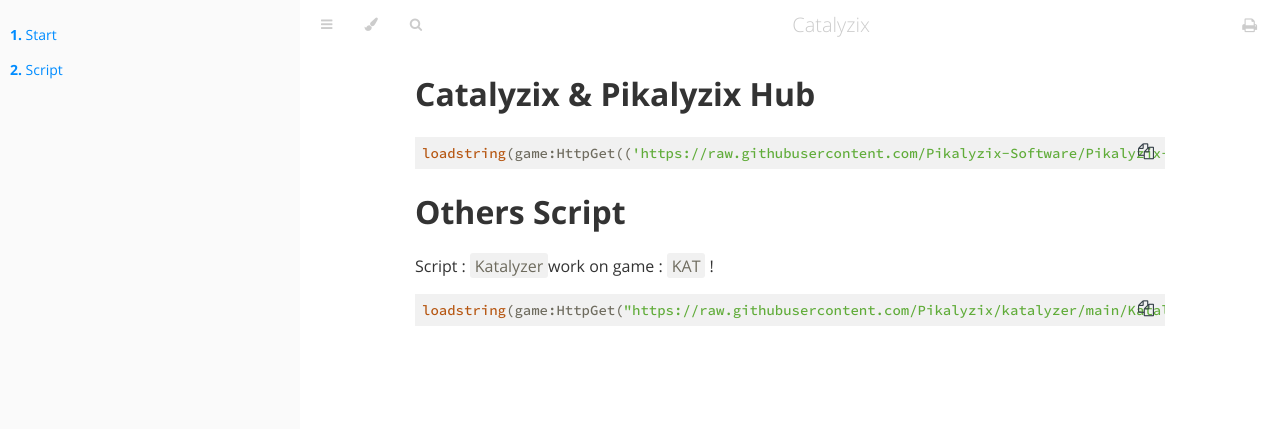
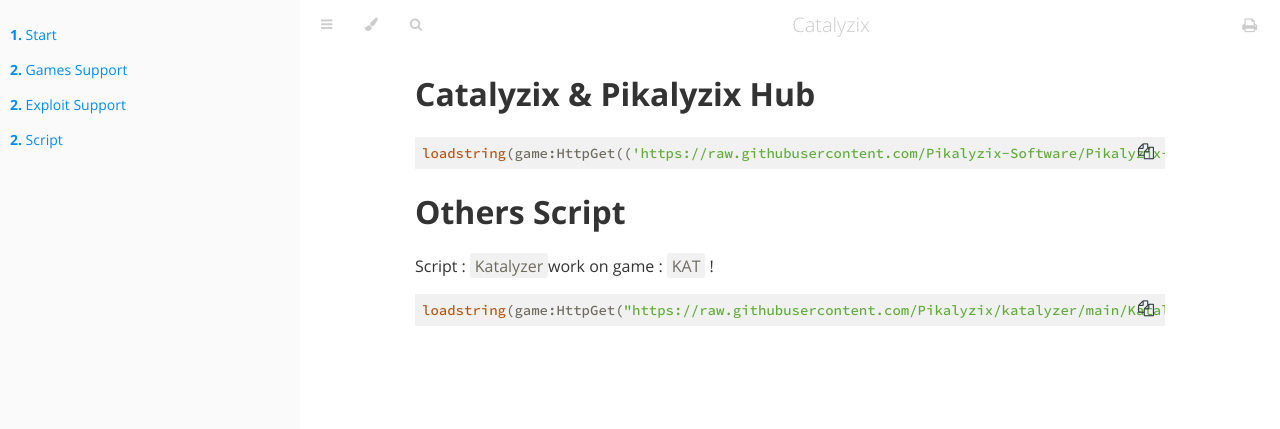
Before and after one commit to Pikalyzix-Software/site, a plain HTML site: page getscript.html in a window 1280 px wide. Drawn offline with Linux system fonts and the light colour scheme.

Commit message:
Update getscript.html

```diff
--- a/getscript.html
+++ b/getscript.html
@@ -94,6 +94,8 @@
         <nav id="sidebar" class="sidebar" aria-label="Table of contents">
             <div class="sidebar-scrollbox">
                 <ol class="chapter"><li class="chapter-item expanded "><a href="index.html" class="active"><strong aria-hidden="true">1.</strong> Start</a></li></ol>
+                <ol class="chapter"><li class="chapter-item expanded "><a href="gamesupport.html" class="active"><strong aria-hidden="true">2.</strong> Games Support</a></li></ol>
+                <ol class="chapter"><li class="chapter-item expanded "><a href="exploitsupport.html" class="active"><strong aria-hidden="true">2.</strong> Exploit Support</a></li></ol>
                 <ol class="chapter"><li class="chapter-item expanded "><a href="getscript.html" class="active"><strong aria-hidden="true">2.</strong> Script</a></li></ol>
             <div id="sidebar-resize-handle" class="sidebar-resize-handle"></div>
         </nav>
```
